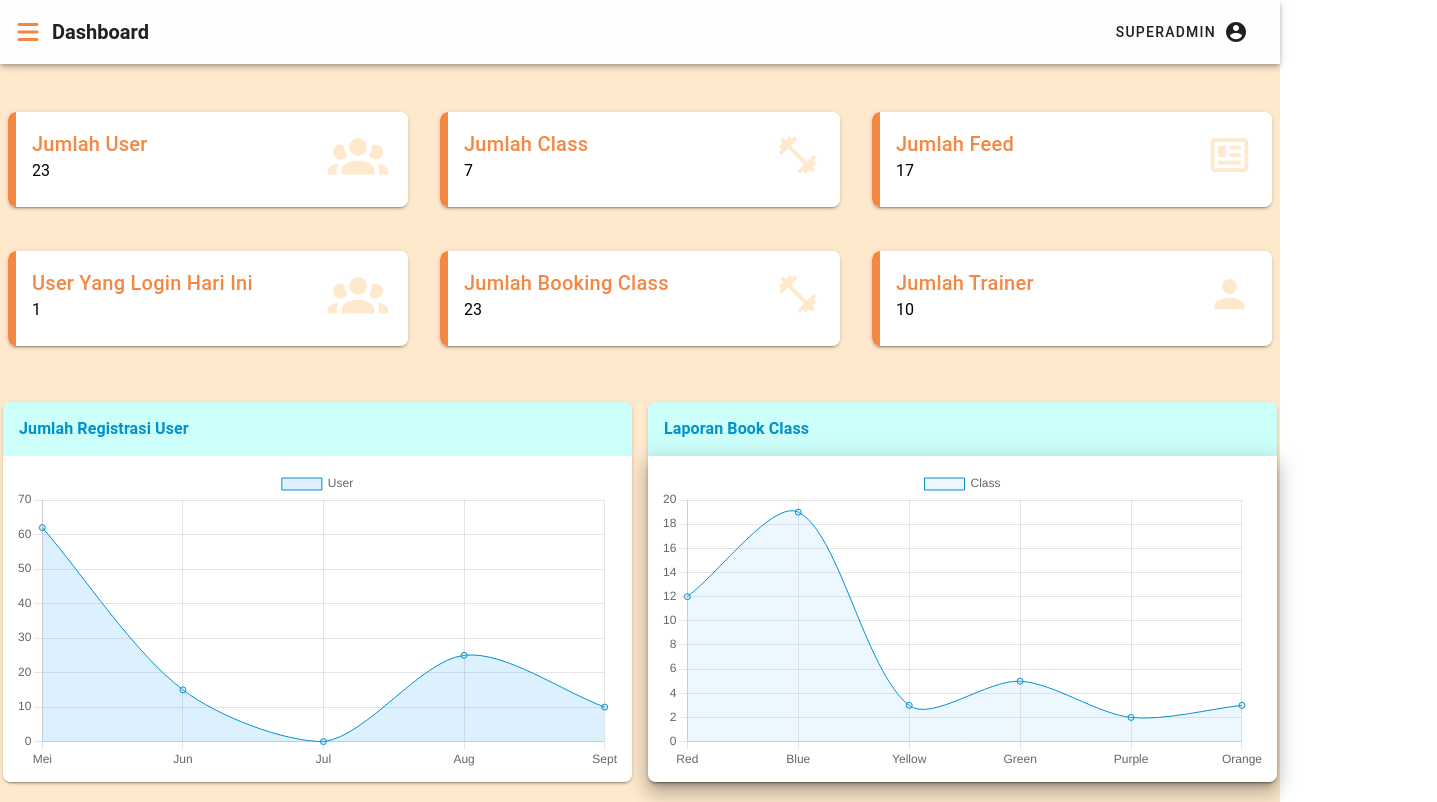
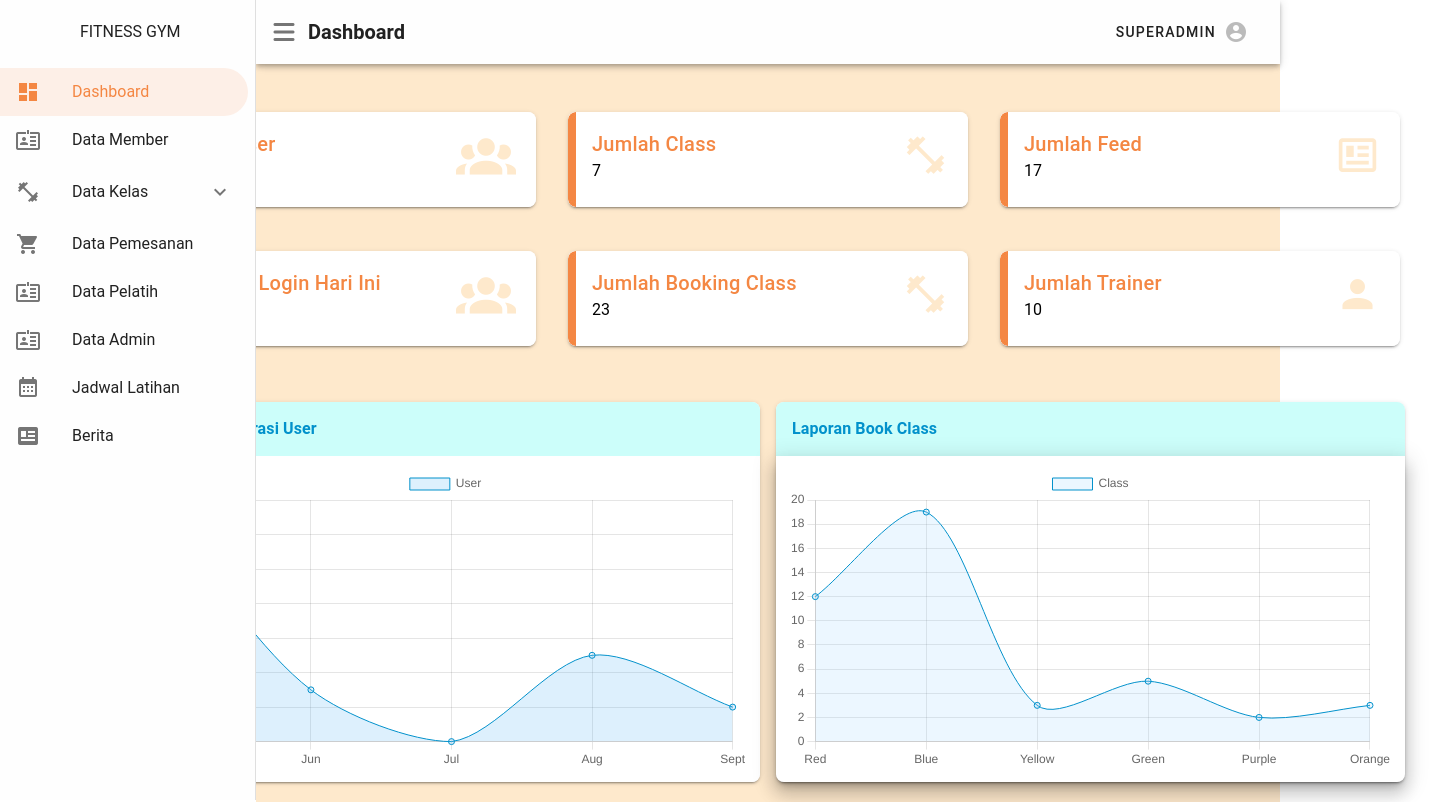
Before and after one commit to kelompok43/Vue, a Vue app in the folder admin-gym-system/: page / in a window 1280 px wide. Shown: the top 802 px of the page, 1437 px wide, since content can reach past the window. Built offline with nearby package versions, Linux system fonts and the light colour scheme; sample sign-in values are in the browser's storage.

Commit message:
Roting to login

```diff
--- a/admin-gym-system/src/App.vue
+++ b/admin-gym-system/src/App.vue
@@ -1,131 +1,15 @@
 <template>
   <v-app>
-    <v-navigation-drawer
-      v-model="drawer"
-      fixed
-      app
-      color="#FEFEFE"
-    >
-      <v-list-item>
-        <div class="d-flex align-center pa-52px">
-          <v-list-item-content>
-            <v-img class="navLogo"
-            alt="Gym Management Logo"
-            contain
-            src="@/assets/icon.png"
-            height="127px"
-            width="212px"
-          />
-          </v-list-item-content>
-        </div>
-      </v-list-item>
-
-
-      <v-list
-        dense
-        nav
-      >
-        <v-list-item-group
-          v-model="selectedItem"
-          color="#F48743"
-        >
-          <v-list-item class="navIcon"
-            v-for="(item, index) in items"
-            :key="index"
-            @click="press(item.title)"
-          >
-            <v-list-item-icon>
-              <v-icon>{{ item.icon }}</v-icon>
-            </v-list-item-icon>
-
-            <v-list-item-content>
-              <v-list-item-title>{{ item.title }}</v-list-item-title>
-            </v-list-item-content>
-          </v-list-item>
-        </v-list-item-group>
-      </v-list>
-    </v-navigation-drawer>
-
-    <v-app-bar
-      app
-      color="#FEFEFE"
-      fixed
-    >
-    <v-app-bar-nav-icon
-      @click.stop="drawer = !drawer"
-      color="#F48743">
-    </v-app-bar-nav-icon>
-
-      <div class="d-flex align-center">
-        <v-toolbar-title
-        class="font-weight-bold"
-        > {{this.page}} </v-toolbar-title>
-      </div>
-
-      <v-spacer></v-spacer>
-
-      <v-menu offset-y>
-        <template v-slot:activator="{ on, attrs }">
-          <v-btn text
-          v-bind="attrs"
-          v-on="on">
-            <span class="mr-2">SuperAdmin</span>
-            <v-icon>mdi-account-circle</v-icon>
-          </v-btn>
-        </template>
-
-        <v-list>
-          <v-list-item-content>
-            <div class="d-flex">
-              <v-icon class="order-1 px-2">mdi-logout</v-icon>
-              <v-list-item-title class="order-2">LOGOUT</v-list-item-title>
-            </div>
-          </v-list-item-content>
-        </v-list>
-      </v-menu>
-    </v-app-bar>
-
-    <v-main>
-      <router-view />
-    </v-main>
-
+      <v-main>
+        <router-view />
+      </v-main>
   </v-app>
 </template>
 
 <script>
-
 export default {
   name: 'App',
 
-    data: () => ({
-      items: [
-        { title: 'Dashboard', icon: 'mdi-view-dashboard' },
-        { title: 'Data Member', icon: 'mdi-badge-account-horizontal-outline' },
-        { title: 'Data Kelas', icon: 'mdi-dumbbell' },
-        { title: 'Data Pemesanan', icon: 'mdi-cart' },
-        { title: 'Data Pelatih', icon: 'mdi-badge-account-horizontal-outline' },
-        { title: 'Data Admin', icon: 'mdi-badge-account-horizontal-outline' },
-        { title: 'Jadwal Latihan', icon: 'mdi-calendar-month' },
-        { title: 'Berita', icon: 'mdi-newspaper-variant' },
-      ],
-      drawer: false,
-      group: null,
-      page: "Dashboard",
-      selectedItem: 0,
-    }),
-
-    watch: {
-      group () {
-        this.drawer = false
-      },
-    },
-
-    methods :{
-      press(path){
-        this.page = path;
-        this.$router.push({name: path})
-    }
-  },
   }
 </script>
 
@@ -134,21 +18,7 @@ export default {
     background-color: #FEE9CC;
 }
 
-.navLogo .v-image__image, .v-image__placeholder {
-    max-width: 70%;
-    left: 10%
-}
-
 * {
     justify-content: center;
 }
-
-.navIcon:hover{
-  background: #FEE9CC;
-}
-
-.navIcon:visited{
-  color: #F48743;
-  background: red;
-}
 </style>
--- a/admin-gym-system/src/components/LoginHalaman.vue
+++ b/admin-gym-system/src/components/LoginHalaman.vue
@@ -56,7 +56,7 @@
                         <h3 class="text-right mt-4">Forgot your password ?</h3>
                       </v-card-text>
                       <div class="text-center mt-3">
-                        <v-btn color="#F48743" dark width="500px">LOGIN</v-btn>
+                        <v-btn color="#F48743" dark width="500px" @click="Login">LOGIN</v-btn>
                       </div>
                       <br>
                     </v-col>
@@ -77,6 +77,12 @@ export default {
   }),
   props: {
     source: String
+  },
+  methods:{
+    Login(){
+      localStorage.setItem("authenticated", true);
+      this.$router.push({name: "Dashboard" });
+    }
   }
 };
 </script>
--- /dev/null
+++ b/admin-gym-system/src/components/Navigasi.vue
@@ -0,0 +1,183 @@
+<template>
+    <div>
+        <v-navigation-drawer
+        v-model="drawer"
+        :mini-variant.sync="mini"
+        permanent
+        color="#FEFEFE"
+        app
+        >
+        <v-list-item class="px-2 pt-1">
+            <v-list-item-avatar>
+                <v-list-item-content>
+                <v-img class="navLogo"
+                alt="Gym Management Logo"
+                contain
+                src="@/assets/logo.png"
+                height="127px"
+                width="212px"
+            />
+            </v-list-item-content>
+            </v-list-item-avatar>
+            <v-list-item-title class="ml-4 text-capitalize">FITNESS GYM</v-list-item-title>
+        </v-list-item>
+        <v-list shaped  class="clickable">
+            <template v-for="item in items">
+            <v-list-group
+                v-if="item.children"
+                :key="item.text"
+                v-model="item.model"
+                :prepend-icon="item['icon-ctr']"
+                :append-icon="item.model ? item.icon : item['icon-alt']"
+                @click="press(item.text)"
+                active-class="orange--text"
+            >
+                <template v-slot:activator>
+                <v-list-item-content>
+                    <v-list-item-title >
+                    {{ item.text }}
+                    </v-list-item-title>
+                </v-list-item-content>
+                </template>
+                <v-list-item
+                v-for="(child, i) in item.children"
+                :key="i"
+                route :to="child.route"
+                active-class="orange--text"
+                >
+                <v-list-item-action v-if="child.icon">
+                    <v-icon>{{ child.icon }}</v-icon>
+                </v-list-item-action>
+                <v-list-item-content>
+                    <v-list-item-title>
+                    {{ child.text }}
+                    </v-list-item-title>
+                </v-list-item-content>
+                </v-list-item>
+            </v-list-group>
+            <v-list-item
+                v-else
+                :key="item.text"
+                active-class="orange--text"
+                route :to="item.route"
+                @click="press(item.text)"
+            >
+                <v-list-item-action>
+                <v-icon>{{ item.icon }}</v-icon>
+                </v-list-item-action>
+                <v-list-item-content>
+                <v-list-item-title>
+                    {{ item.text }}
+                </v-list-item-title>
+                </v-list-item-content>
+            </v-list-item>
+            </template>
+        </v-list>
+
+        </v-navigation-drawer>
+
+        <v-app-bar
+        app
+        color="#FEFEFE"
+        >
+        <v-app-bar-nav-icon @click.stop="mini = !mini"  class="clickable"/>
+
+        <div class="d-flex align-center">
+            <v-toolbar-title
+            class="font-weight-bold"
+            > {{this.page}} </v-toolbar-title>
+        </div>
+
+        <v-spacer></v-spacer>
+
+        <v-menu offset-y>
+            <template v-slot:activator="{ on, attrs }">
+            <v-btn text
+            v-bind="attrs"
+            v-on="on">
+                <span class="mr-2">SuperAdmin</span>
+                <v-icon color="#BBBBBB">mdi-account-circle</v-icon>
+            </v-btn>
+            </template>
+
+            <v-list class="d-flex justify">
+            <v-list-item-content class="buttonLogout justify">
+                <div class="d-flex" @click="logout">
+                <v-icon color="#B52260" class="px-5">mdi-logout</v-icon>
+                <v-list-item-title class="order-2">LOGOUT</v-list-item-title>
+                </div>
+            </v-list-item-content>
+            </v-list>
+        </v-menu>
+        </v-app-bar>
+      <router-view />
+</div>
+
+</template>
+
+<script>
+
+export default {
+    data: () => ({
+      group: null,
+      page: "Dashboard",
+      selectedItem: 0,
+      items: [
+        { icon: 'mdi-view-dashboard', text: 'Dashboard' , route:'/'},
+        { icon: 'mdi-badge-account-horizontal-outline', text: 'Data Member' , route:'/DataMember'},
+        {
+          icon: 'mdi-chevron-up',
+          'icon-alt': 'mdi-chevron-down',
+          'icon-ctr': 'mdi-dumbbell',
+          text: 'Data Kelas',
+          model: false,
+          children: [
+        { text: 'Offline', route:'/DataKelasOffline' },
+        { text: 'Online', route:'/DataKelasOnline' },
+          ],
+        },
+        { icon: 'mdi-cart', text: 'Data Pemesanan', route:'/DataPemesanan' },
+        { icon: 'mdi-badge-account-horizontal-outline', text: 'Data Pelatih', route:'/DataPelatih' },
+        { icon: 'mdi-badge-account-horizontal-outline', text: 'Data Admin', route:'/DataAdmin' },
+        { icon: 'mdi-calendar-month', text: 'Jadwal Latihan', route:'/JadwalLatihan' },
+        { icon: 'mdi-newspaper-variant', text: 'Berita', route:'/Berita'},
+      ],
+      drawer: null,
+      mini: false,
+      fab: false,
+    }),
+    watch: {
+      group () {
+        this.drawer = false
+      },
+    },
+    methods :{
+        press(title){
+            this.page = title;
+        },
+        logout(){
+            localStorage.setItem("authenticated", false);
+            this.$router.push({name: "Login" })
+        },
+  },
+  }
+
+</script>
+
+<style>
+.buttonLogout:hover{
+    background-color: #FEE9CC;
+    cursor: pointer;
+}
+
+.iconLogout{
+    color: #B52260;
+}
+
+.v-application .orange--text {
+    color: #F48743 !important;
+    caret-color: #FEE9CC !important;
+    background-repeat: repeat-x;
+}
+
+</style>
--- a/admin-gym-system/src/router/index.js
+++ b/admin-gym-system/src/router/index.js
@@ -9,12 +9,16 @@ import DataPelatih from "@/views/DataPelatih.vue"
 import Berita from "@/views/Berita.vue"
 import JadwalLatihan from "@/views/JadwalLatihan.vue"
 import Login from "@/views/LoginView.vue";
-import Registrasi from "../views/Registrasi.vue";
+import Registrasi from "@/views/Registrasi.vue";
+import Navigasi from "@/components/Navigasi.vue"
 
 Vue.use(VueRouter);
 
 const routes = [
     {
+        path: "/",
+        component: Navigasi,
+        children:[{
             path: "/",
             name: "Dashboard",
             component: Dashboard,
@@ -54,6 +58,9 @@ const routes = [
             name: "Berita",
             component: Berita,
         },
+        ]
+    },
+
     {
         path: "/registrasi",
         name: "Registrasi",
@@ -83,4 +90,12 @@ const router = new VueRouter({
     routes,
 });
 
+
+router.beforeEach((to, from, next) =>{
+    const isAuthenticated = JSON.parse(localStorage.getItem('authenticated'));
+    if(to.name !== "Login" && !isAuthenticated) next({ name: "Login"});
+    if(to.name === "Login" && isAuthenticated) next({ name: "Dashboard"});
+    else next();
+})
+
 export default router;
--- a/admin-gym-system/src/views/Dashboard.vue
+++ b/admin-gym-system/src/views/Dashboard.vue
@@ -292,7 +292,8 @@ export default {
         ChartRegis,
         ChartBook,
     },
-    inject: {
+
+    Navigasiinject: {
       theme: {
         default: { isDark: false },
       },
```
Lines whose indentation alone changed are shown as unchanged.
